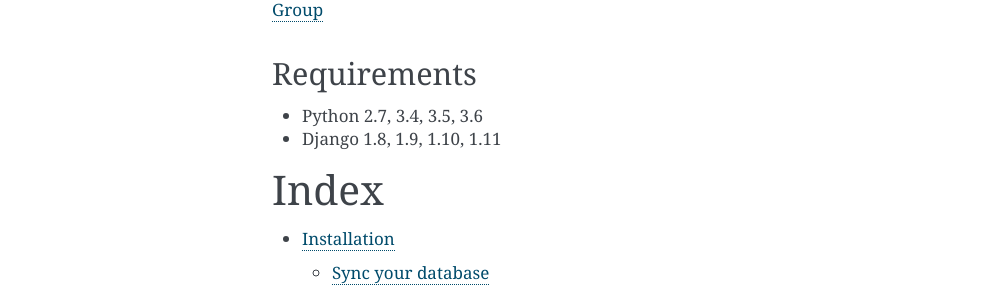
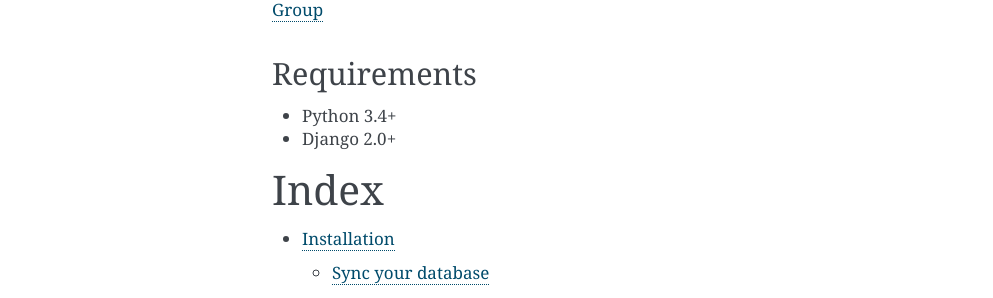
Before and after one commit to sheriffwoody0922/oauth-python-django, a Sphinx documentation site: the page built from docs/index.rst, in a window 1280 px wide. Shown: the part 410-708 px from the top of the page, without its empty margins (148-1141 px from the left). Built offline with Sphinx 7.4.7, drawn with Linux system fonts in a browser that asks for light colours.

Commit message:
Sync index.rst with README.rst

```diff
--- a/docs/index.rst
+++ b/docs/index.rst
@@ -21,8 +21,8 @@
 Requirements
 ------------
 
-* Python 2.7, 3.4, 3.5, 3.6
-* Django 1.8, 1.9, 1.10, 1.11
+* Python 3.4+
+* Django 2.0+
 
 Index
 =====
```
